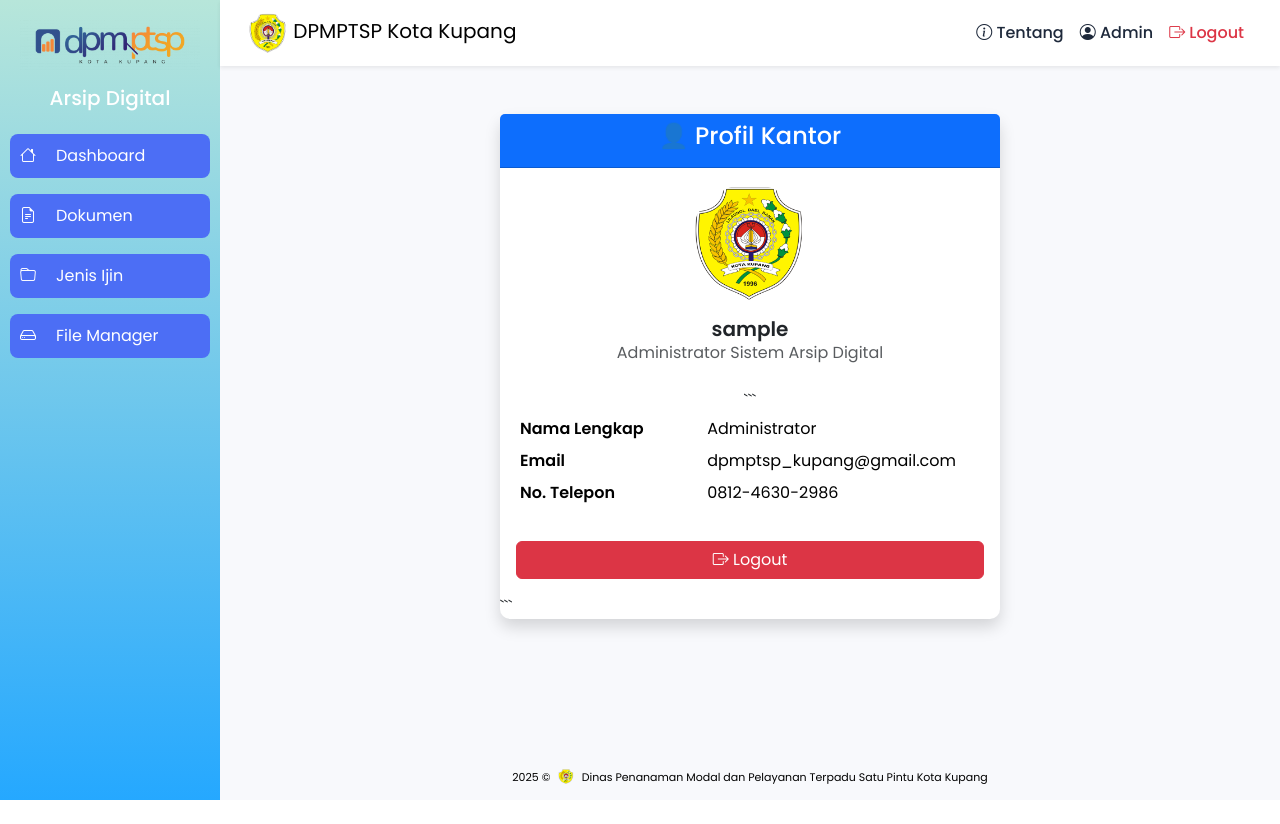
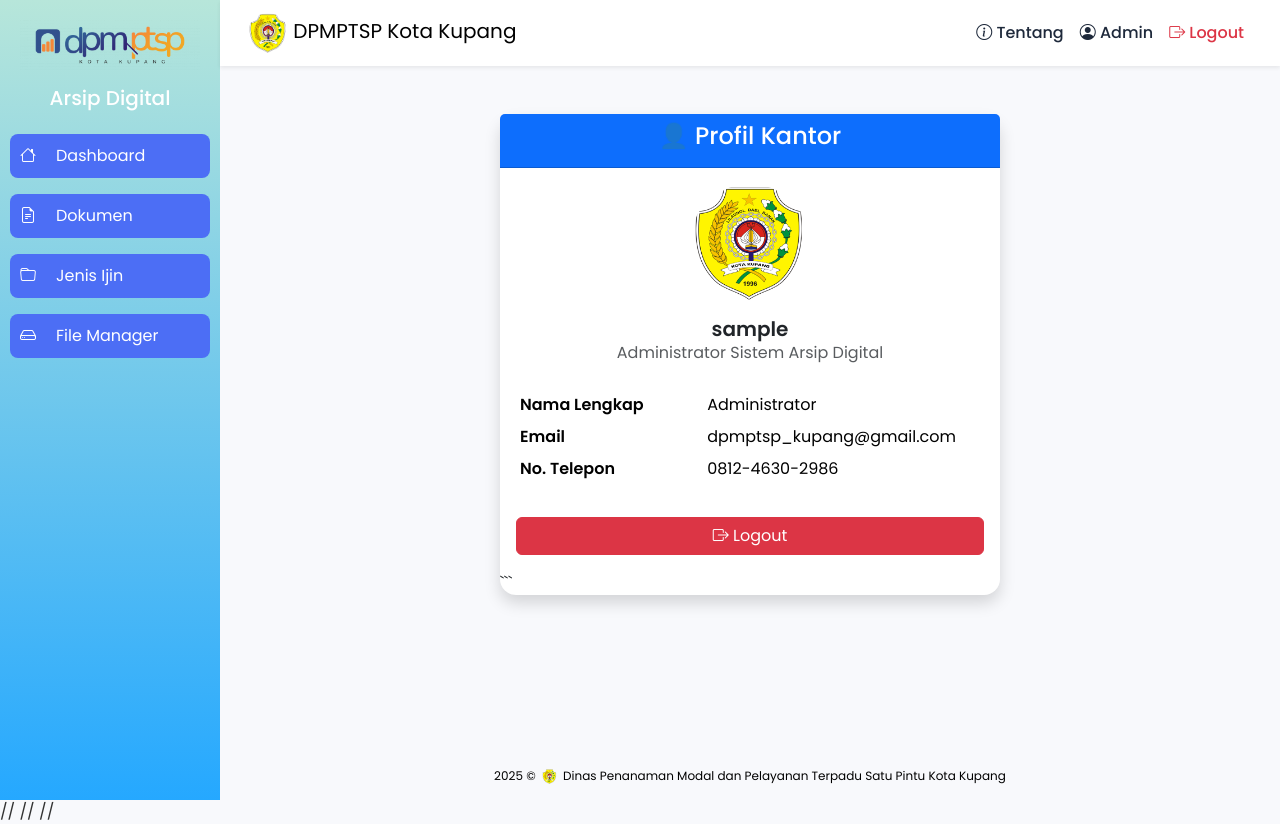
Before and after one commit to ArsipDPMPTSP/digital-arsip, a Flask app: page /profil in a window 1280 px wide. Before the commit the page ends 800 px from the top, so only its background shows below. Run offline with Flask 3, Linux system fonts and the light colour scheme; the visitor is signed in with stand-in values (Sample User, id 1).

Commit message:
templates (update base)

```diff
--- a/templates/base.html
+++ b/templates/base.html
@@ -69,8 +69,8 @@
         background: linear-gradient(180deg, #b7e6da, #25a8ff);
         min-height: 100vh;
         padding: 20px 10px;
+        transition: transform 0.3s ease-in-out;
       }
-
       .sidebar a {
         display: flex;
         align-items: center;
@@ -91,9 +91,7 @@
       .sidebar a.active {
         background-color: #2563eb;
         box-shadow: 0 0 12px rgba(37, 99, 235, 0.6);
-      }
-
-      /* Navbar */
+      } /* Navbar */
       .navbar .nav-link {
         font-weight: 500;
         color: #1e293b;
@@ -102,33 +100,42 @@
       .navbar .nav-link:hover {
         color: #2563eb;
         transform: translateY(-2px);
-      }
-
-      /* Footer */
+      } /* Footer */
       .footer {
         background: #f8f9fc;
         color: #000000;
         padding: 15px 0;
-        margin-top: 30px;
-        font-size: 11px;
-        /* box-shadow: 0 -2px 10px rgba(0, 0, 0, 0.2); */
+        font-size: 12px;
       }
-      .footer-logo {
-        width: 24px;
-        height: 24px;
-        object-fit: cover;
-        margin-right: 6px;
-      }
-
-      /* Efek kartu */
-      .card {
-        border-radius: 10px;
-        box-shadow: 0 4px 10px rgba(0, 0, 0, 0.15);
-        transition: transform 0.3s ease, box-shadow 0.3s ease;
-      }
-      .card:hover {
-        transform: translateY(-8px) scale(1.03);
-        box-shadow: 0 12px 25px rgba(0, 0, 0, 0.3);
+      .footer img {
+        height: 15px;
+        margin: 0 6px;
+        border-radius: 3px;
+      } /* Mobile tweaks */
+      @media (max-width: 768px) {
+        #sidebar {
+          position: fixed;
+          top: 0;
+          left: 0;
+          height: 100%;
+          width: 220px;
+          z-index: 1050;
+          transform: translateX(-100%);
+        }
+        #sidebar.active {
+          transform: translateX(0);
+        }
+        #sidebar .text-center {
+          margin-top: 20px;
+        }
+        #page-content {
+          margin-left: 0 !important;
+        }
+        .footer {
+          text-align: center;
+          font-size: 11px;
+          line-height: 1.4;
+        }
       }
     </style>
   </head>
@@ -161,6 +168,7 @@
         <!-- Navbar -->
         <nav class="navbar navbar-expand-lg navbar-light bg-white shadow-sm px-3">
           <div class="container-fluid">
+            <button class="btn btn-outline-primary d-lg-none me-2" id="menu-toggle"><i class="bi bi-list"></i></button>
             <a class="navbar-brand" href="#"> <img src="{{ url_for('static', filename='img/logo.png') }}" alt="Logo" style="width: 40px; height: 40px; border-radius: 50%" /> DPMPTSP Kota Kupang </a>
             <div class="collapse navbar-collapse">
               <ul class="navbar-nav ms-auto">
@@ -177,21 +185,76 @@
             </div>
           </div>
         </nav>
-
         <!-- Main Content -->
         <main class="container-fluid p-4 flex-grow-1">{% block content %}{% endblock %}</main>
-
         <!-- Footer -->
         <footer class="footer mt-auto">
-          <div class="container text-center d-flex justify-content-center align-items-center">
-            2025 ©
-            <img src="{{ url_for('static', filename='img/logo.png') }}" alt="Logo" style="height: 15px; vertical-align: middle; margin-right: 8px; margin-left: 8px; border-radius: 3px" />
-            Dinas Penanaman Modal dan Pelayanan Terpadu Satu Pintu Kota Kupang
+          <div class="container text-center d-flex flex-wrap justify-content-center align-items-center">
+            2025 © <img src="{{ url_for('static', filename='img/logo.png') }}" alt="Logo" /> Dinas Penanaman Modal dan Pelayanan Terpadu Satu Pintu Kota Kupang
           </div>
         </footer>
       </div>
     </div>
-
     <script src="https://cdn.jsdelivr.net/npm/bootstrap@5.3.2/dist/js/bootstrap.bundle.min.js"></script>
+    <script>
+      // Sidebar toggle document.getElementById("menu-toggle").addEventListener("click", function () { document.getElementById("sidebar").classList.toggle("active"); });
+    </script>
   </body>
 </html>
+    // </script>
+    // <script>
+  //     function closeLightbox() {
+  //       document.getElementById("lightboxModal").style.display = "none";
+  //     }
+
+  //     // Pencarian file
+  //     document.getElementById("searchInput").addEventListener("input", function () {
+  //       const query = this.value.toLowerCase();
+  //       const files = document.querySelectorAll(".file-card");
+  //       files.forEach((file) => {
+  //         const name = file.getAttribute("data-name");
+  //         if (name.includes(query)) {
+  //           file.parentElement.style.display = "block";
+  //         } else {
+  //           file.parentElement.style.display = "none";
+  //         }
+  //       });
+  //     });
+
+  //     // Sorting file
+  //     document.getElementById("sortSelect").addEventListener("change", function () {
+  //       const criteria = this.value;
+  //       const container = document.getElementById("fileContainer");
+  //       const files = Array.from(container.children);
+
+  //       files.sort((a, b) => {
+  //         const nameA = a.querySelector(".file-card").getAttribute("data-name");
+  //         const nameB = b.querySelector(".file-card").getAttribute("data-name");
+  //         const dateA = new Date(a.querySelector(".file-card").getAttribute("data-date"));
+  //         const dateB = new Date(b.querySelector(".file-card").getAttribute("data-date"));
+  //         const sizeA = parseInt(a.querySelector(".file-card").getAttribute("data-size"));
+  //         const sizeB = parseInt(b.querySelector(".file-card").getAttribute("data-size"));
+
+  //         switch (criteria) {
+  //           case "nameAsc":
+  //             return nameA.localeCompare(nameB);
+  //           case "nameDesc":
+  //             return nameB.localeCompare(nameA);
+  //           case "dateNew":
+  //             return dateB - dateA;
+  //           case "dateOld":
+  //             return dateA - dateB;
+  //           case "sizeBig":
+  //             return sizeB - sizeA;
+  //           case "sizeSmall":
+  //             return sizeA - sizeB;
+  //           default:
+  //             return 0;
+  //         }
+  //       });
+
+  //       // Re-append sorted files
+  //       files.forEach((file) => container.appendChild(file));
+  //     });
+  //   </script>
+  // </body>
```
Also changed, not shown: templates/profil.html (+2 -7 lines).
